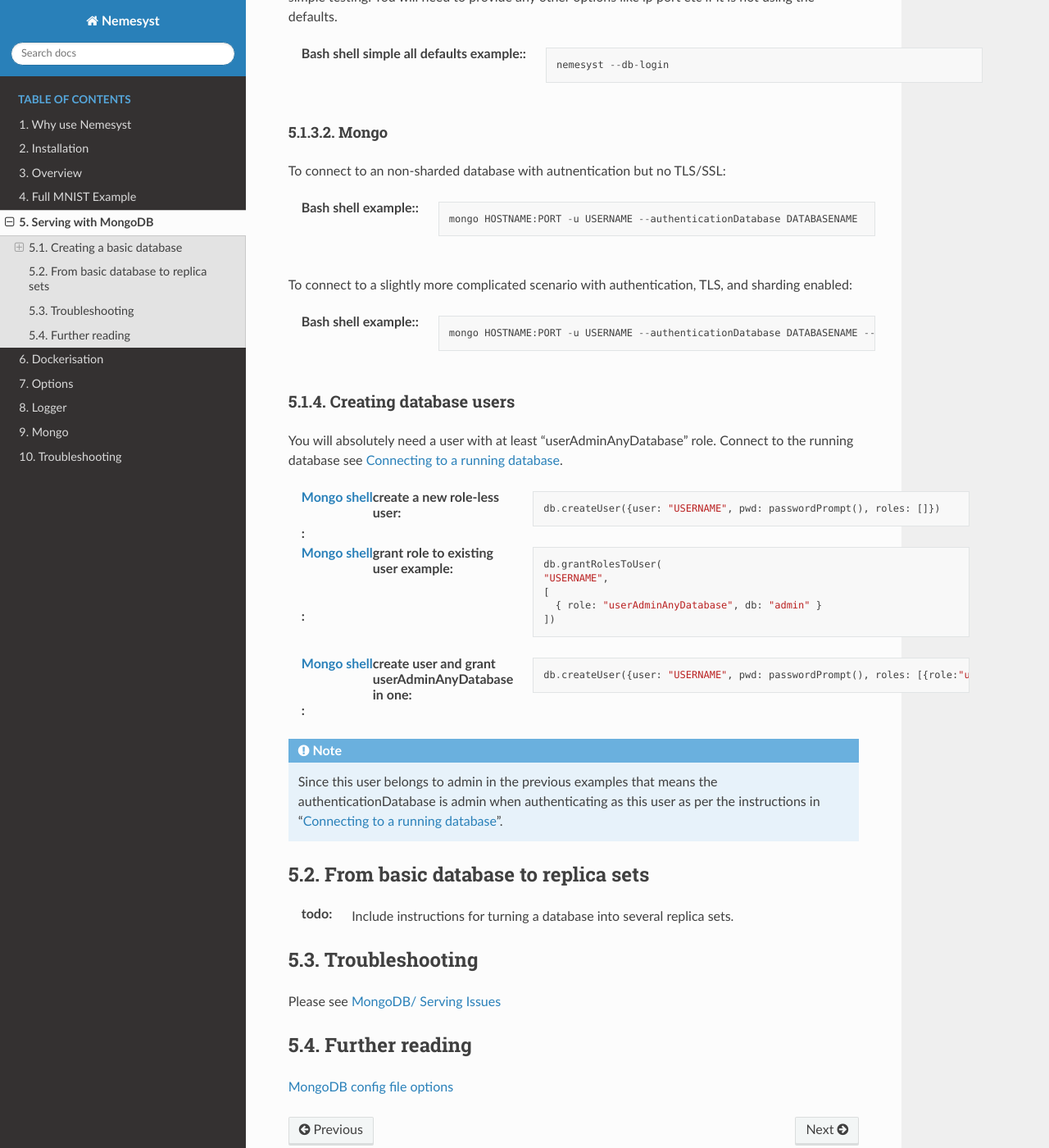
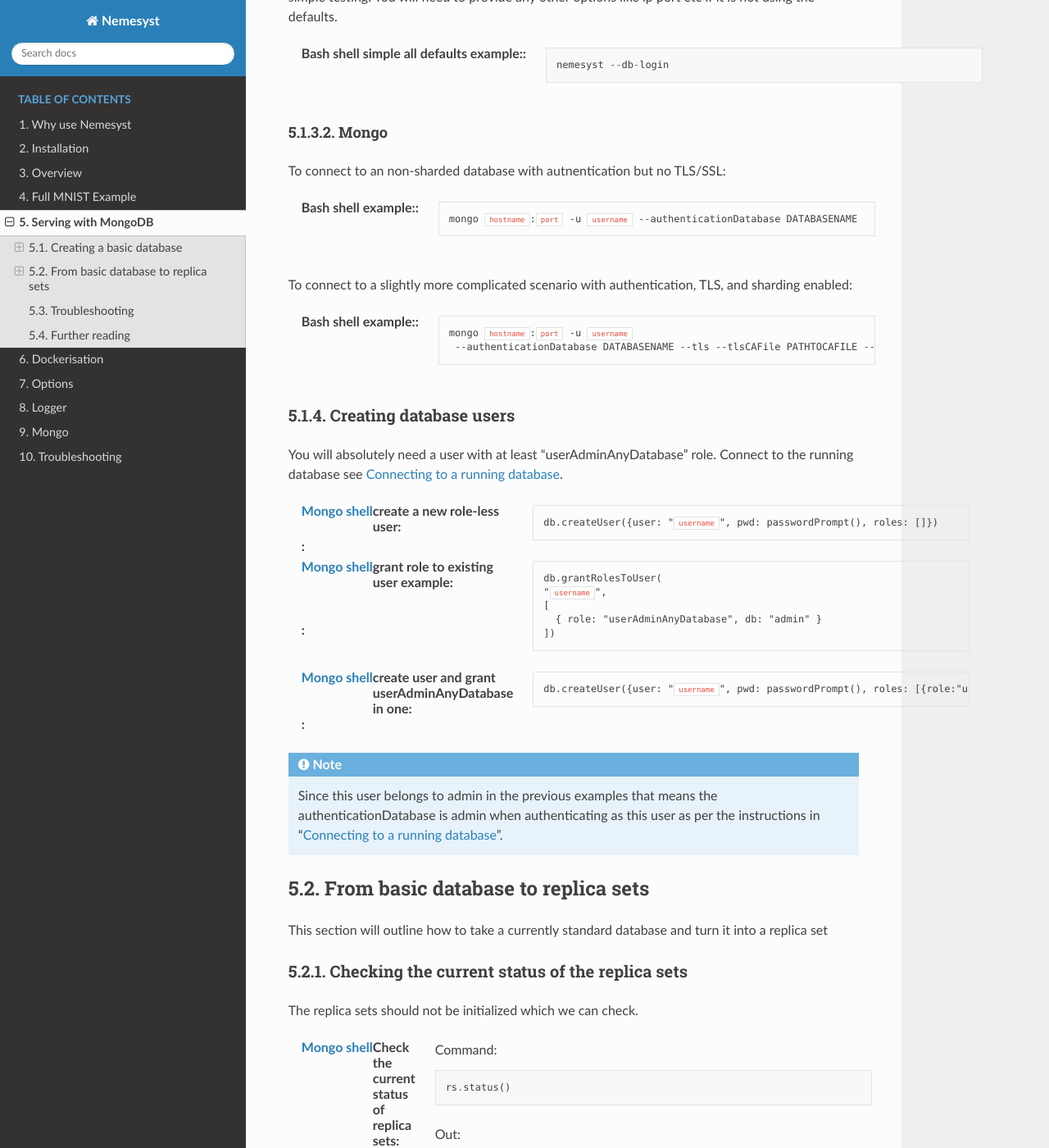
Before and after one commit to DreamingRaven/nemesyst, a Sphinx documentation site: the page built from docs/source/serving.rst, in a window 1280 px wide and 1400 px high, scrolled down 2047 px. Shown: the whole window at 82% size. Built offline with Sphinx 7.4.7 and the Read the Docs theme 2.0.0, drawn with Linux system fonts in a browser that asks for light colours; the version number could not be read and is left out; some of the changed text lies outside the part shown.

Commit message:
Updated serving style and replica set section

```diff
--- a/docs/source/serving.rst
+++ b/docs/source/serving.rst
@@ -112,7 +116,7 @@ To connect to an non-sharded database with autnentication but no TLS/SSL:
 
   .. parsed-literal::
 
-      mongo HOSTNAME:PORT -u USERNAME --authenticationDatabase DATABASENAME
+      mongo |hostname|:|port| -u |username| --authenticationDatabase DATABASENAME
 
 To connect to a slightly more complicated scenario with authentication, TLS, and sharding enabled:
 
@@ -120,7 +124,7 @@ To connect to a slightly more complicated scenario with authentication, TLS, and
 
   .. parsed-literal::
 
-      mongo HOSTNAME:PORT -u USERNAME --authenticationDatabase DATABASENAME --tls --tlsCAFile PATHTOCAFILE --tlsCertificateKeyFile PATHTOCERTKEYFILE
+      mongo |hostname|:|port| -u |username| --authenticationDatabase DATABASENAME --tls --tlsCAFile PATHTOCAFILE --tlsCertificateKeyFile PATHTOCERTKEYFILE
 
 Creating database users
 -----------------------
@@ -132,14 +136,14 @@ Connect to the running database see :ref:`connecting_mongodb`.
 
   .. parsed-literal::
 
-    db.createUser({user: "USERNAME", pwd: passwordPrompt(), roles: []})
+    db.createUser({user: "|username|", pwd: passwordPrompt(), roles: []})
 
 :|mongo shell|_ grant role to existing user example\::
 
   .. parsed-literal::
 
     db.grantRolesToUser(
-    "USERNAME",
+    "|username|",
     [
       { role: "userAdminAnyDatabase", db: "admin" }
     ])
@@ -148,13 +152,96 @@ Connect to the running database see :ref:`connecting_mongodb`.
 
   .. parsed-literal::
 
-    db.createUser({user: "USERNAME", pwd: passwordPrompt(), roles: [{role:"userAdminAnyDatabase", db: "admin"}]})
+    db.createUser({user: "|username|", pwd: passwordPrompt(), roles: [{role:"userAdminAnyDatabase", db: "admin"}]})
 
 .. note::
   Since this user belongs to admin in the previous examples that means the authenticationDatabase is admin when authenticating as this user as per the instructions in ":ref:`connecting_mongodb`".
 
 From basic database to replica sets
 +++++++++++++++++++++++++++++++++++
+
+This section will outline how to take a currently standard database and turn it into a replica set
+
+Checking the current status of the replica sets
+-----------------------------------------------
+
+The replica sets should not be initialized which we can check.
+
+:|mongo shell|_ Check the current status of replica sets\::
+
+  Command:
+
+  .. parsed-literal::
+
+    rs.status()
+
+  Out:
+
+  .. parsed-literal::
+
+    {
+    	"operationTime" : Timestamp(0, 0),
+    	"ok" : 0,
+    	"errmsg" : "no replset config has been received",
+    	"code" : 94,
+    	"codeName" : "NotYetInitialized",
+    	"$clusterTime" : {
+    		"clusterTime" : Timestamp(0, 0),
+    		"signature" : {
+    			"hash" : BinData(0,"AAAAAAAAAAAAAAAAAAAAAAAAAAA="),
+    			"keyId" : NumberLong(0)
+    		}
+    	}
+    }
+
+There should be no config present also, which we can also check.
+
+:|mongo shell|_ Check the current status of replica set config\::
+
+  Command:
+
+  .. parsed-literal::
+
+    rs.conf()
+
+  Out:
+
+  .. parsed-literal::
+
+    2020-03-12T13:43:46.998+0000 E  QUERY    [js] uncaught exception: Error: Could not retrieve replica set config: {
+    	"operationTime" : Timestamp(0, 0),
+    	"ok" : 0,
+    	"errmsg" : "no replset config has been received",
+    	"code" : 94,
+    	"codeName" : "NotYetInitialized",
+    	"$clusterTime" : {
+    		"clusterTime" : Timestamp(0, 0),
+    		"signature" : {
+    			"hash" : BinData(0,"AAAAAAAAAAAAAAAAAAAAAAAAAAA="),
+    			"keyId" : NumberLong(0)
+    		}
+    	}
+    } :
+    rs.conf@src/mongo/shell/utils.js:1531:11
+    @(shell):1:1
+
+If the config does not yet exist like above, or is not initialized we should initialize it.
+
+:|mongo shell|_ Initialize the config\::
+
+  Command:
+
+    rs.initiate()
+
+Now we are free to add members to the replica set.
+
+:|mongo shell|_ Add a member to the config\::
+
+  Command:
+
+  .. parsed-literal::
+
+    rs.add({host: "|hostname|:|port|"})
 
 :todo:
 
```
Also changed, not shown: other parts of docs/source/serving.rst (+4 -0 lines).
